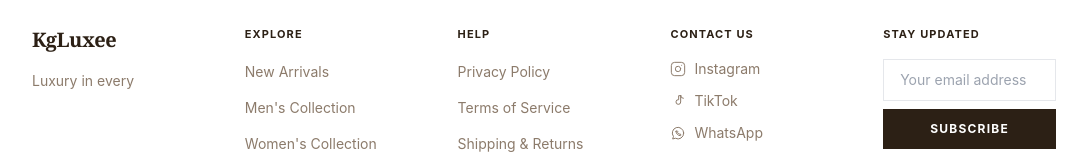
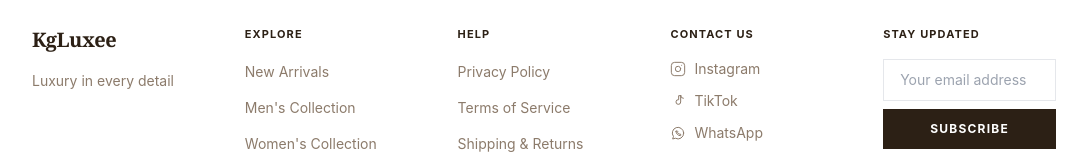
Before and after one commit to wisdom6715/KgLuxe, a Next.js app: page / in a window 1280 px wide. Shown: the part 1938-2094 px from the top of the page, without its empty margins (96-1183 px from the left). Built offline with nearby package versions, Linux system fonts and the light colour scheme; no server answers; the database is empty.

Commit message:
production fixes 2.2

```diff
--- a/app/layout.tsx
+++ b/app/layout.tsx
@@ -5,7 +5,7 @@ import Script from "next/script";
 
 export const metadata: Metadata = {
   title: "KgLuxee — Editorial Fashion",
-  description: "Elevating your everyday essentials through editorial minimalism and superior craftsmanship.",
+  description: "Luxury in every detail",
 };
 
 export default function RootLayout({
--- a/components/Footer.tsx
+++ b/components/Footer.tsx
@@ -104,7 +104,7 @@ export default function Footer() {
               KgLuxee
             </a>
             <p className="text-sm text-text-muted leading-relaxed max-w-xs sm:max-w-none">
-              Luxury in every
+              Luxury in every detail
             </p>
           </div>
 
```
